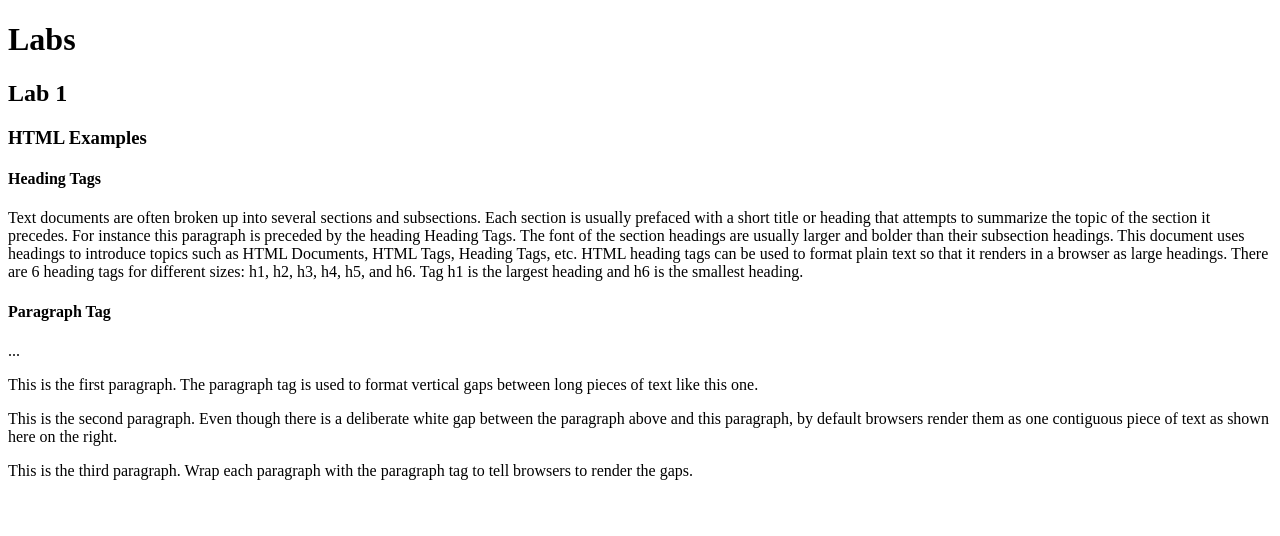
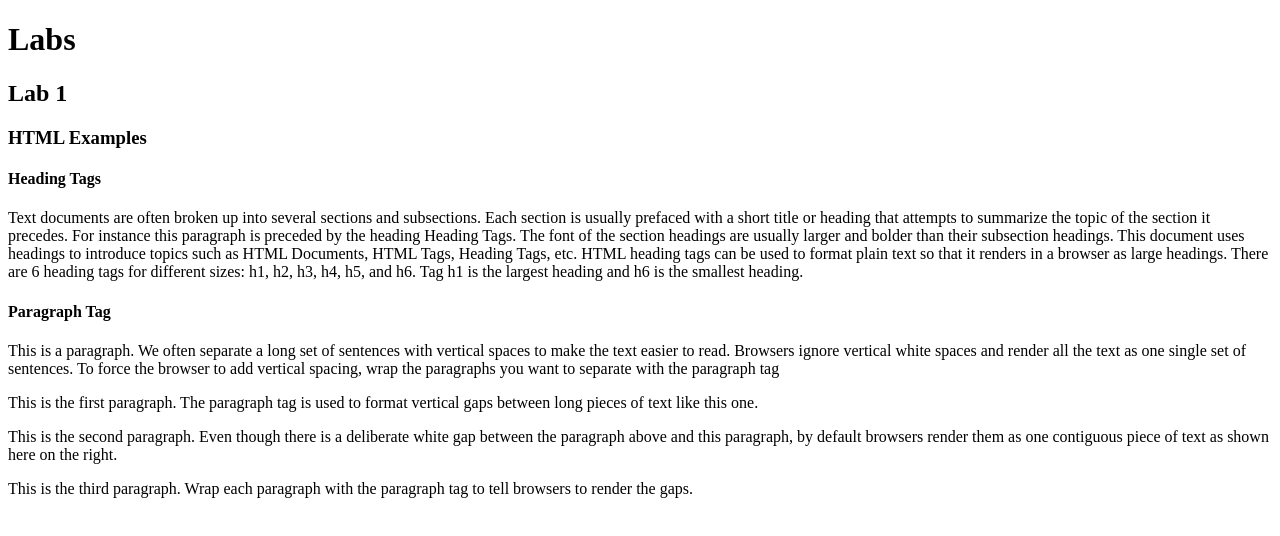
Before and after one commit to xilu56/kambaz-react-web-app-cs5610-sm25, a React app: page / in a window 1280 px wide. Shown: the top 536 px of the page. Built offline with nearby package versions, Linux system fonts and the light colour scheme; the HTML template or start-up script is replaced by a standard one.

Commit message:
Fix paragraph formatting in Lab1 component for improved readability

```diff
--- a/src/Labs/Lab1/index.tsx
+++ b/src/Labs/Lab1/index.tsx
@@ -9,7 +9,9 @@
       </div>
         <div id="wd-p-tag">
         <h4>Paragraph Tag</h4>
-        <p id="wd-p-1"> ... </p>
+        <p id="wd-p-1">
+This is a paragraph. We often separate a long set of sentences with vertical spaces to make the text easier to read. Browsers ignore vertical white spaces and render all the text as one single set of sentences. To force the browser to add vertical spacing, wrap the paragraphs you want to separate with the paragraph tag
+        </p>
         <p id="wd-p-2">
 This is the first paragraph. The paragraph tag is used to format
 vertical gaps between long pieces of text like this one.
@@ -25,6 +27,6 @@
 tag to tell browsers to render the gaps.
         </p>
       </div>
-      </div>
-    );
-  }
+    </div>
+);
+}
```
